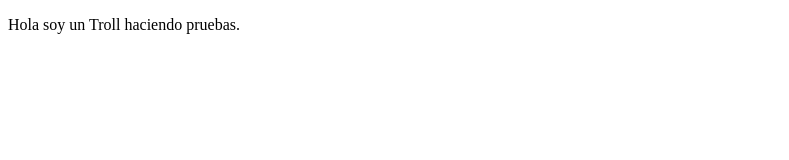
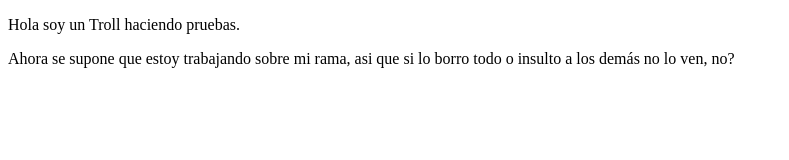
Before and after one commit to UCM-SistemasWeb-Veery/Tests, a plain HTML site: page index.html in a window 1280 px wide. Shown: the whole page, without its empty margins (0-789 px from the left). Drawn offline with Linux system fonts and the light colour scheme.

Commit message:
Summary de mi rama
Hola

```diff
--- a/index.html
+++ b/index.html
@@ -6,6 +6,6 @@
 
 <body>
 	<p>Hola soy un Troll haciendo pruebas.</p>
-
+	<p> Ahora se supone que estoy trabajando sobre mi rama, asi que si lo borro todo o insulto a los demás no lo ven, no? </p>
 </body>
 </html>
```
